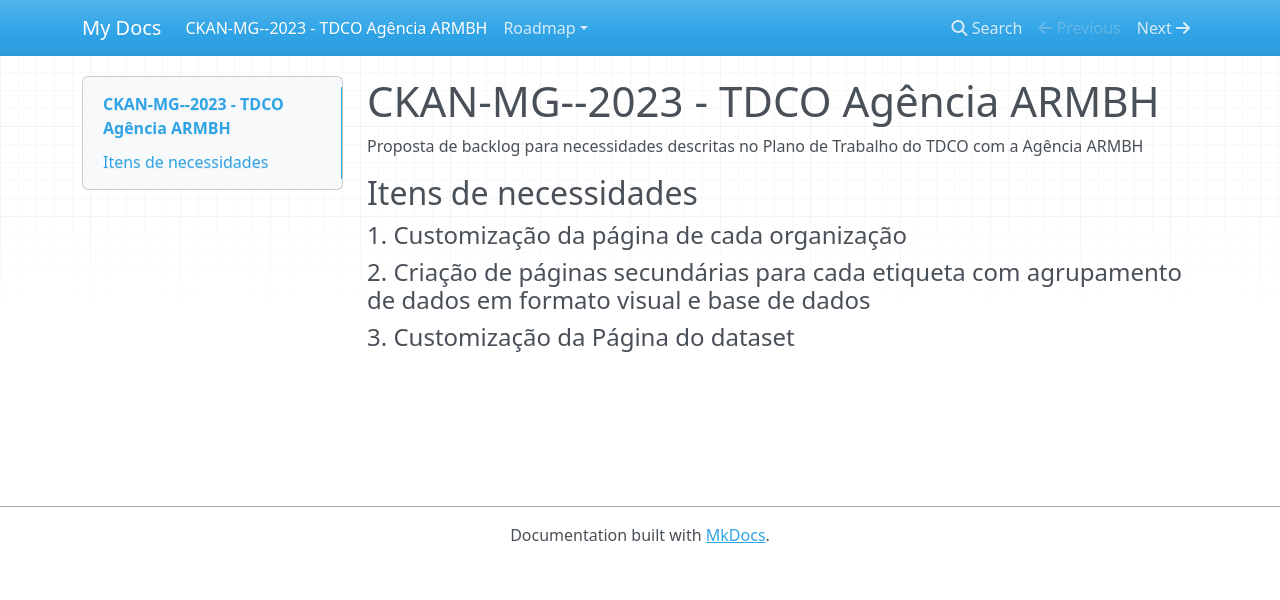
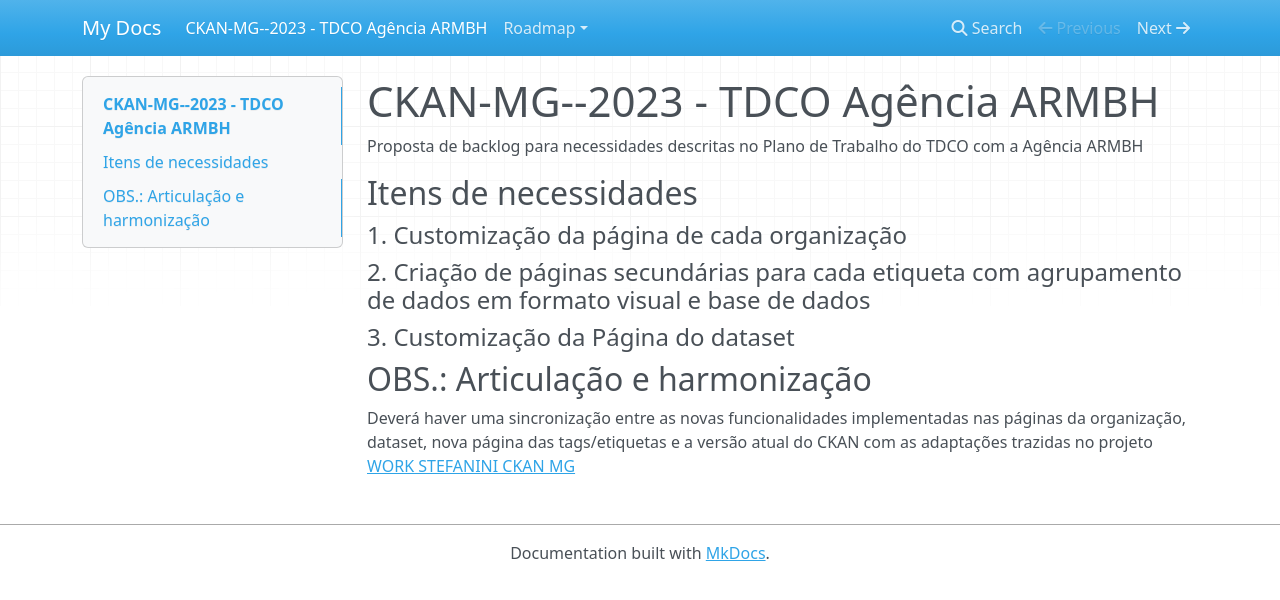
Before and after one commit to transparencia-mg/ckan-mg-23, an MkDocs documentation site: the page built from docs/index.md, in a window 1280 px wide. Shown: the top 600 px of the page. Built offline with MkDocs 1.6.1, drawn with Linux system fonts in a browser that asks for light colours; nearby versions of some CDN libraries.

Commit message:
adiciona texto de harmonização ao index/página inicial

```diff
--- a/docs/index.md
+++ b/docs/index.md
@@ -9,3 +9,7 @@
 #### 2. Criação de páginas secundárias para cada etiqueta com agrupamento de dados em formato visual e base de dados
 
 #### 3. Customização da Página do dataset
+
+## OBS.: Articulação e harmonização
+
+Deverá haver uma sincronização entre as novas funcionalidades implementadas nas páginas da organização, dataset, nova página das tags/etiquetas e a versão atual do CKAN com as adaptações trazidas no projeto [WORK STEFANINI CKAN MG](https://transparencia-mg.github.io/work-stefanini/dev/estorias_de_usuarios/sprint_02/01_upload_de_arquivos_recursos/)
```
